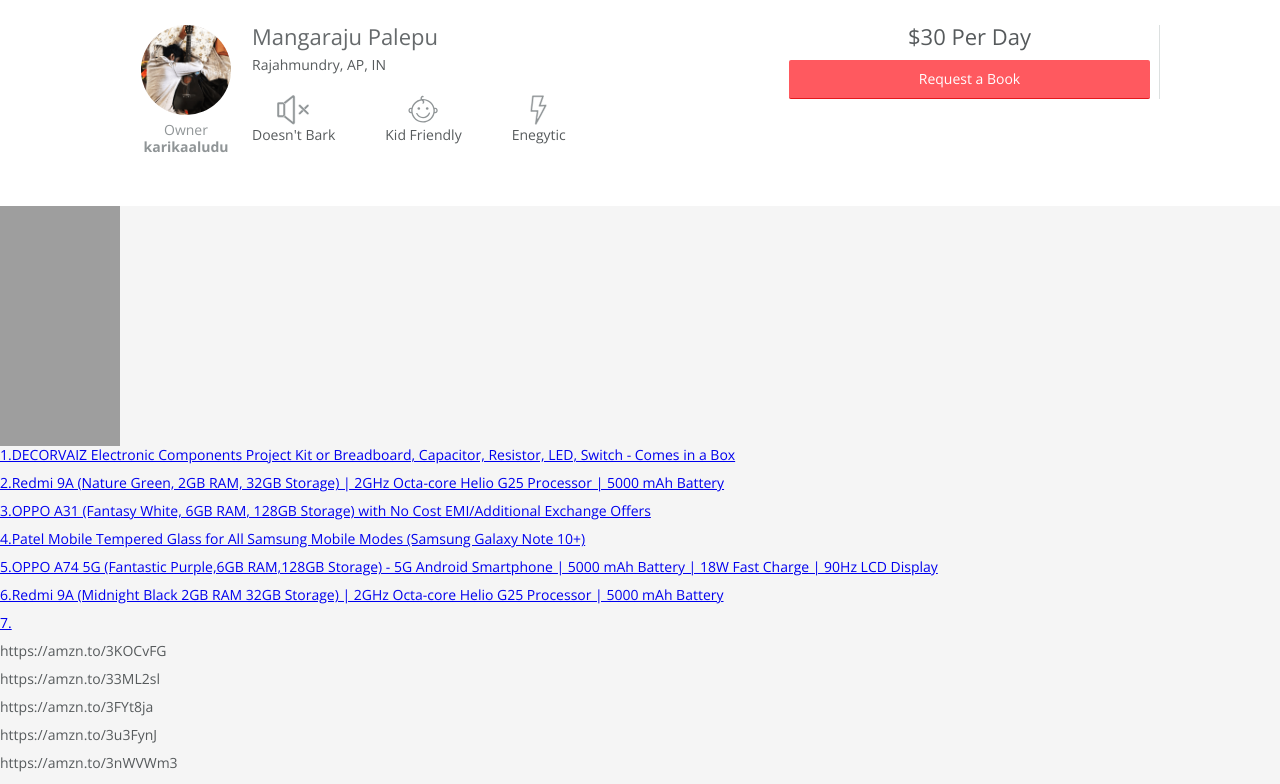
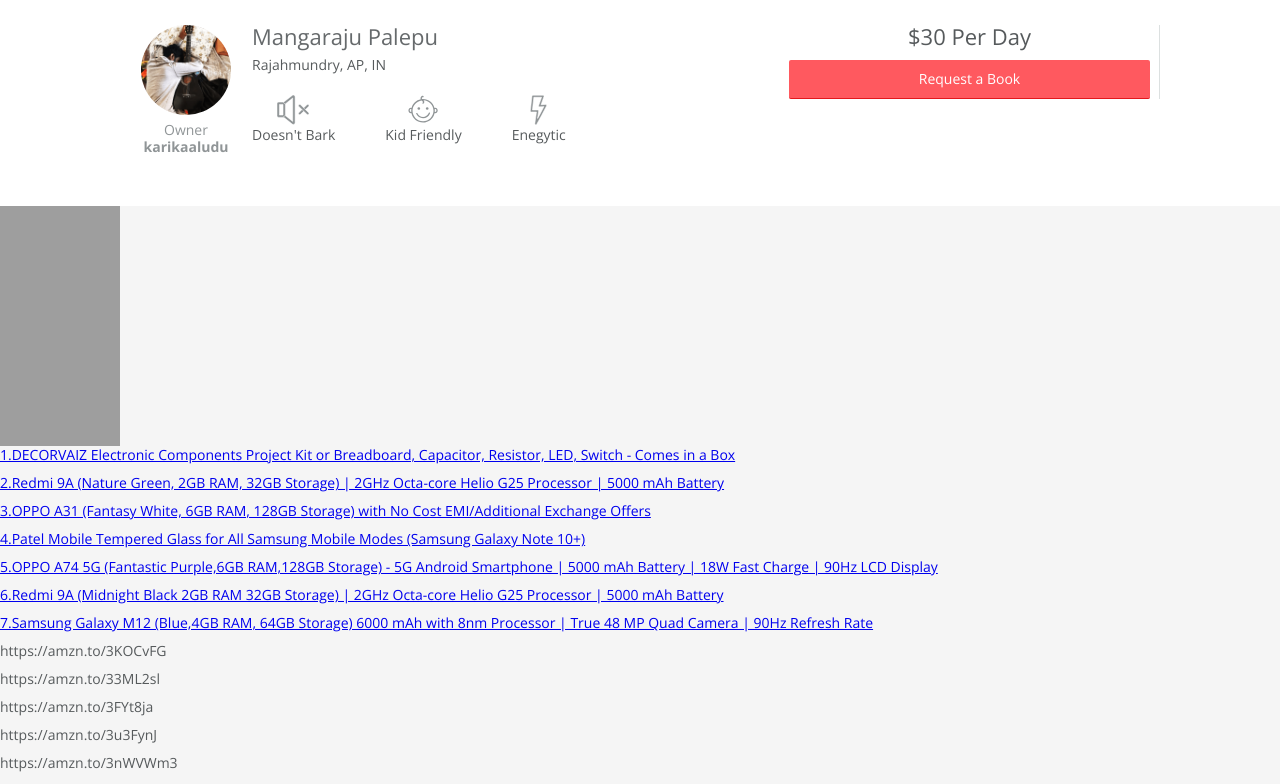
Before and after one commit to karikala/karikala.github.io, a plain HTML site: page index.html in a window 1280 px wide. Shown: the part 532-1316 px from the top of the page. Drawn offline with nearby package versions, Linux system fonts and the light colour scheme; grey boxes are pictures that could not be loaded; a script that the page names is missing.

Commit message:
Update index.html
7th linl

```diff
--- a/index.html
+++ b/index.html
@@ -83,7 +83,7 @@
 
       <a href="https://amzn.to/3KOCvFG">6.Redmi 9A (Midnight Black 2GB RAM 32GB Storage) | 2GHz Octa-core Helio G25 Processor | 5000 mAh Battery</a><br><br>
 
-      <a href="https://amzn.to/33ML2sl">7.</a><br><br>
+      <a href="https://amzn.to/33ML2sl">7.Samsung Galaxy M12 (Blue,4GB RAM, 64GB Storage) 6000 mAh with 8nm Processor | True 48 MP Quad Camera | 90Hz Refresh Rate</a><br><br>
 
       https://amzn.to/3KOCvFG<br><br>
 
```
